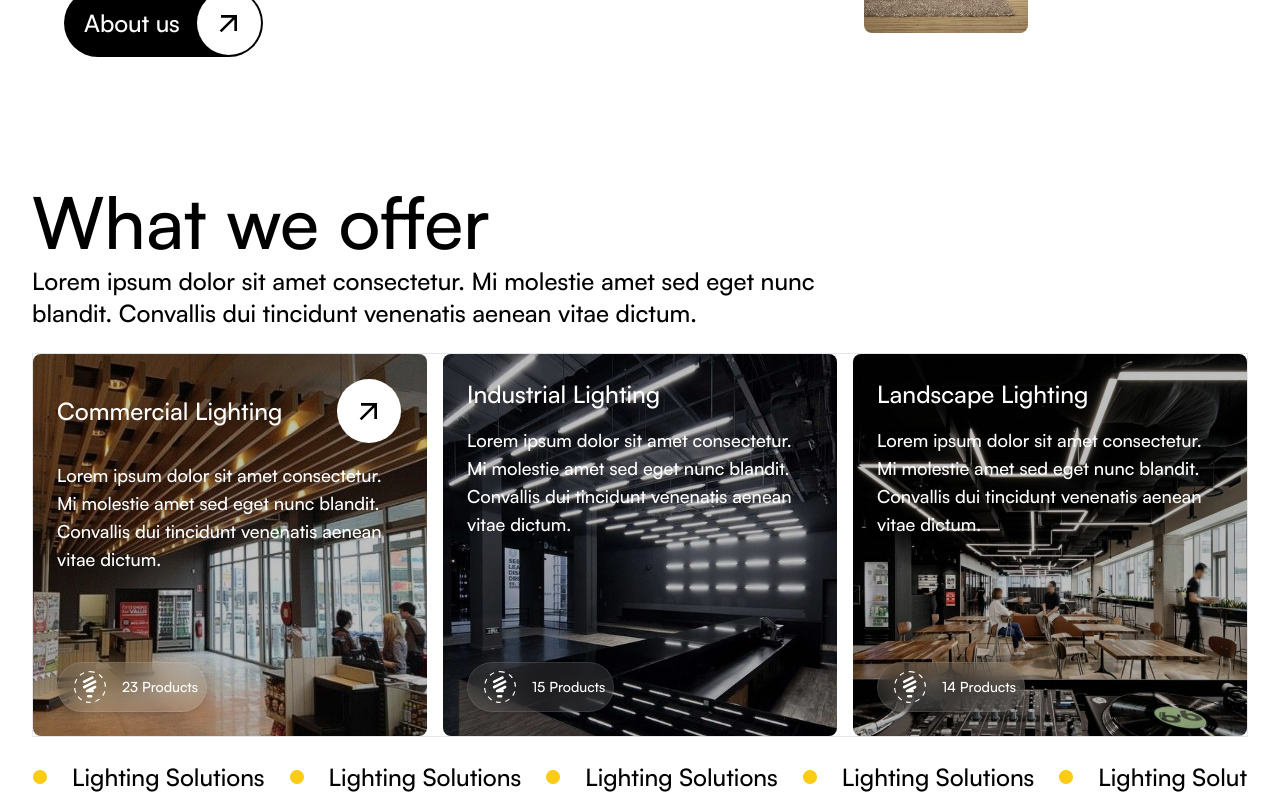
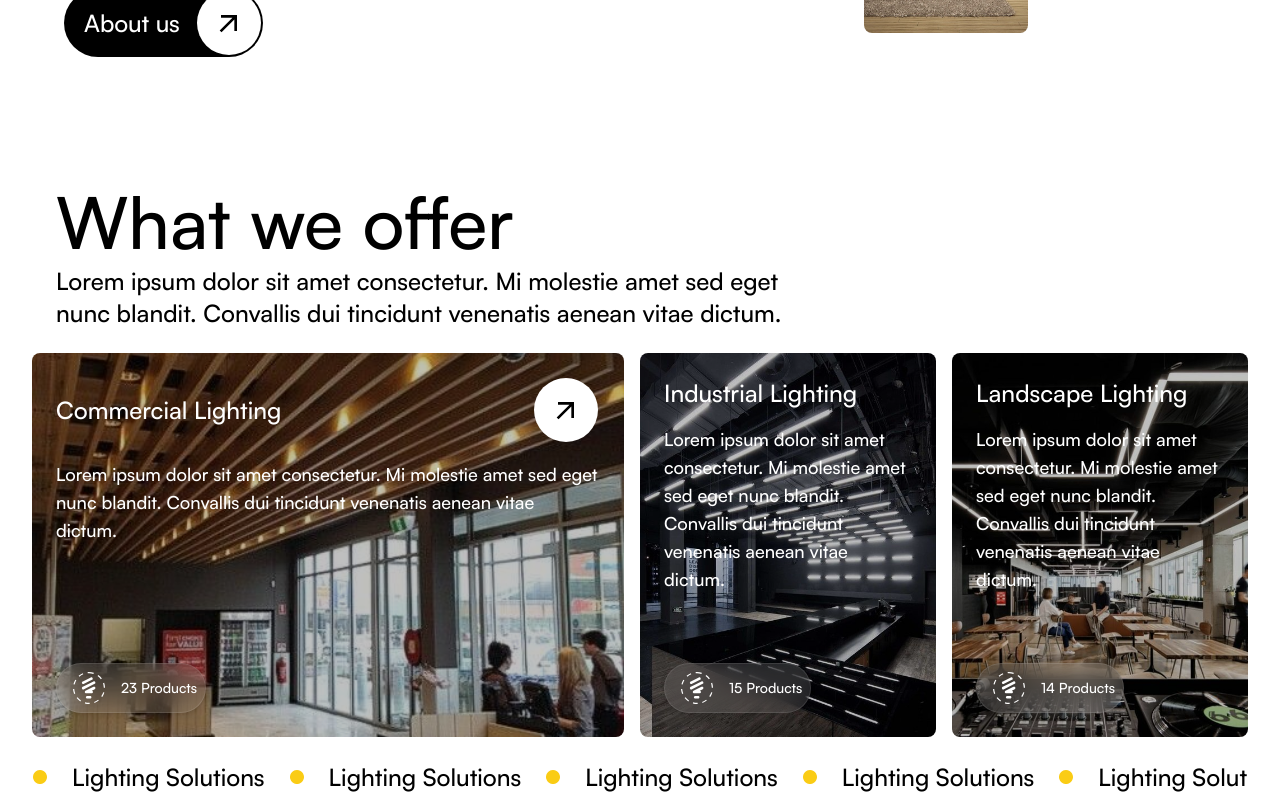
Before and after one commit to goutham-shankar/lytemaster, a Next.js app: page / in a window 1280 px wide. Shown: the part 1400-2200 px from the top of the page. Built offline with nearby package versions, Linux system fonts and the light colour scheme.

Commit message:
add: moved product section to dedicated module

```diff
--- a/src/app/page.jsx
+++ b/src/app/page.jsx
@@ -4,99 +4,14 @@ import Image from "next/image";
 import Link from "next/link";
 import { useState } from "react";
 import CtaButton from "@components/common/ctaButton";
-import { MdOutlineArrowOutward } from "react-icons/md";
-import { VscCircleLargeFilled } from "react-icons/vsc";
 import BentoGrid from "@components/projects/bentoGrid";
+import ProductsSection from "@components/landing/productsSection";
+import Title from "@components/common/title";
+import Description from "@components/common/description";
 
 import { placeholderImages, landingData } from "@assets/placeholders";
 
 /* helper components */
-const SectionTitle = ({ title, className = "" }) => {
-  return (
-    <h1 className={`${className} text-xl sm:text-3xl lg:text-5xl xl:text-7xl`}>
-      {title}
-    </h1>
-  );
-};
-
-const SectionDescription = ({ description, className = "text-center" }) => {
-  return (
-    <p className={`${className} text-xs lg:text-lg xl:text-2xl text-wrap`}>
-      {description}
-    </p>
-  );
-};
-
-const ProductsButton = ({ number_of_products, cta }) => {
-  return (
-    <Link
-      href={cta.href}
-      className="px-2 flex items-center gap-2 text-sm text-white rounded-full backdrop-blur-md shadow-md bg-white/10 border border-white/10"
-    >
-      <Image
-        src={"/lightbulb.svg"}
-        alt="lightbulb"
-        width={24}
-        height={24}
-        className="w-12 p-2 inline-block invert"
-      />
-      {number_of_products} {number_of_products > 1 ? "Products" : "Product"}
-    </Link>
-  );
-};
-
-const ProductCard = ({
-  product: {
-    title,
-    description,
-    cta,
-    thumbnail,
-    className,
-    number_of_products,
-    highlight,
-  },
-}) => {
-  return (
-    <div
-      className={`${className} relative w-full h-full flex flex-col items-center gap-2`}
-    >
-      <Image
-        src={thumbnail}
-        alt={title}
-        className="w-full h-full rounded-lg object-cover brightness-75"
-      />
-      <div className="absolute top-0 left-0 w-full h-full p-6 flex flex-col gap-4 justify-between items-start">
-        <div className="flex flex-col items-start gap-4">
-          <div className="w-full flex justify-between items-center gap-2">
-            <h1 className="text-lg text-white sm:text-2xl xl:text-2xl">
-              {title}
-            </h1>
-            {highlight && (
-              <Link href={highlight.href}>
-                <MdOutlineArrowOutward className="w-8 h-8 m-[0.1rem] p-1 bg-white text-sm text-black rounded-full sm:text-base sm:w-10 sm:h-10 sm:p-2 xl:w-16 xl:h-16 xl:p-4" />
-              </Link>
-            )}
-          </div>
-          <p className="text-sm text-white xl:text-lg">{description}</p>
-        </div>
-        <ProductsButton number_of_products={number_of_products} cta={cta} />
-      </div>
-    </div>
-  );
-};
-
-const ProductsScroll = ({ products }) => {
-  return (
-    <ul className="w-full flex gap-6 text-2xl overflow-x-auto scrollbar-hide">
-      {products.map((product, index) => (
-        <li key={index} className="flex justify-between items-center gap-6">
-          <VscCircleLargeFilled size={16} className="text-yellow-400" />
-          <span className="text-nowrap">{product.text}</span>
-        </li>
-      ))}
-    </ul>
-  );
-};
 
 const HighlightCard = ({ index, highlight }) => {
   return (
@@ -149,7 +64,7 @@ const Hero = ({ title, cta }) => {
         className="w-full object-cover object-bottom brightness-75"
       />
       <div className="absolute inset-0 px-8 py-16 flex flex-col gap-6 items-start justify-center sm:px-16 sm:py-32 xl:py-72 xl:gap-10">
-        <SectionTitle title={title} className="text-start text-nowrap" />
+        <Title title={title} className="text-start text-nowrap" />
         <CtaButton
           name={cta.name}
           href={cta.href}
@@ -168,34 +83,11 @@ const AboutSection = ({ title, description, cta, images }) => {
       className="h-max px-8 py-8 flex flex-col justify-between items-start gap-8 bg-white text-black sm:px-16 sm:py-16 sm:flex-row"
     >
       <div className="w-full h-full flex flex-col flex-shrink-0 gap-6 sm:w-2/3 sm:gap-8 xl:gap-12">
-        <SectionTitle title={title} />
-        <SectionDescription description={description} className="" />
+        <Title title={title} />
+        <Description description={description} className="" />
         <CtaButton name={cta.text} href={cta.href} />
       </div>
       <AboutImages images={images} />
-    </section>
-  );
-};
-
-const ProductsSection = ({ title, description, products, productsScroll }) => {
-  return (
-    <section
-      id="products"
-      className="h-max px-8 py-8 flex flex-col justify-center items-center gap-6 bg-white text-black sm:py-16"
-    >
-      <div className="flex flex-col items-start gap-2">
-        <SectionTitle title={title} />
-        <SectionDescription
-          description={description}
-          className="text-left w-2/3"
-        />
-      </div>
-      <div className="border w-full flex flex-col items-center gap-4 sm:flex-row sm:h-80 lg:h-96">
-        {products.map((product, index) => (
-          <ProductCard key={index} product={product} />
-        ))}
-      </div>
-      <ProductsScroll products={productsScroll} />
     </section>
   );
 };
@@ -228,7 +120,7 @@ const RecentWorksSection = ({ title, projects }) => {
       id="industries"
       className="h-max px-8 py-8 flex flex-col justify-center items-start gap-6 bg-white text-black sm:px-16 sm:py-16"
     >
-      <SectionTitle title={title} />
+      <Title title={title} />
       <BentoGrid items={projects} />
     </section>
   );
@@ -280,8 +172,8 @@ const ContactSection = ({ title, description, cta }) => {
       />
       <div className="absolute inset-0 w-full h-full px-12 py-16 flex flex-col justify-center items-start gap-6 sm:px-24 sm:py-20">
         <div className="w-full flex flex-col justify-center items-start gap-2 sm:w-3/5 lg:w-2/3">
-          <SectionTitle title={title} />
-          <SectionDescription
+          <Title title={title} />
+          <Description
             description={description}
             className="text-left text-gray-300"
           />
--- /dev/null
+++ b/src/components/landing/productsSection.jsx
@@ -0,0 +1,105 @@
+import Link from "next/link";
+import Image from "next/image";
+import { MdOutlineArrowOutward } from "react-icons/md";
+import { VscCircleLargeFilled } from "react-icons/vsc";
+import Title from "@components/common/title";
+import Description from "@components/common/description";
+
+const ProductsButton = ({ number_of_products, cta }) => {
+  return (
+    <Link
+      href={cta.href}
+      className="px-2 flex items-center gap-2 text-sm text-white rounded-full backdrop-blur-md shadow-md bg-white/10 border border-white/10"
+    >
+      <Image
+        src={"/lightbulb.svg"}
+        alt="lightbulb"
+        width={24}
+        height={24}
+        className="w-12 p-2 inline-block invert"
+      />
+      {number_of_products} {number_of_products > 1 ? "Products" : "Product"}
+    </Link>
+  );
+};
+
+const ProductCard = ({
+  product: {
+    title,
+    description,
+    cta,
+    thumbnail,
+    number_of_products,
+    highlight,
+  },
+  isFirst,
+}) => {
+  return (
+    <div
+      className={`w-full h-72 ${
+        isFirst ? "sm:flex-grow-[1.2] lg:flex-grow-[2]" : "sm:flex-grow"
+      } relative flex flex-col items-center gap-2 sm:w-min sm:h-full sm:flex-1`}
+    >
+      <Image
+        src={thumbnail}
+        alt={title}
+        width={512}
+        height={512}
+        className="w-full h-full rounded-lg object-cover brightness-75"
+      />
+      <div className="absolute top-0 left-0 w-full h-full p-6 flex flex-col gap-4 justify-between items-start">
+        <div className="flex flex-col items-start gap-4">
+          <div className="w-full flex justify-between items-center gap-2">
+            <h1 className="text-lg text-white sm:text-2xl xl:text-2xl">
+              {title}
+            </h1>
+            {highlight && (
+              <Link href={highlight.href}>
+                <MdOutlineArrowOutward className="w-8 h-8 m-[0.1rem] p-1 bg-white text-sm text-black rounded-full sm:text-base sm:w-10 sm:h-10 sm:p-2 xl:w-16 xl:h-16 xl:p-4" />
+              </Link>
+            )}
+          </div>
+          <p className="text-sm text-white xl:text-lg">{description}</p>
+        </div>
+        <ProductsButton number_of_products={number_of_products} cta={cta} />
+      </div>
+    </div>
+  );
+};
+const ProductsScroll = ({ products }) => {
+  return (
+    <ul className="w-full flex gap-6 text-lg overflow-x-auto scrollbar-hide sm:text-2xl">
+      {products.map((product, index) => (
+        <li key={index} className="flex justify-between items-center gap-6">
+          <VscCircleLargeFilled size={16} className="text-yellow-400" />
+          <span className="text-nowrap">{product.text}</span>
+        </li>
+      ))}
+    </ul>
+  );
+};
+
+export default function ProductsSection({
+  title,
+  description,
+  products,
+  productsScroll,
+}) {
+  return (
+    <section
+      id="products"
+      className="h-max p-8 flex flex-col justify-center items-center gap-6 bg-white text-black sm:py-16"
+    >
+      <div className="flex flex-col items-start gap-2 sm:px-6">
+        <Title title={title} />
+        <Description description={description} className="text-left w-2/3" />
+      </div>
+      <div className="w-full flex flex-col justify-between items-center gap-2 sm:h-80 sm:flex-row lg:h-96 lg:gap-4">
+        {products.map((product, index) => (
+          <ProductCard key={index} product={product} isFirst={index === 0} />
+        ))}
+      </div>
+      <ProductsScroll products={productsScroll} />
+    </section>
+  );
+}
```
